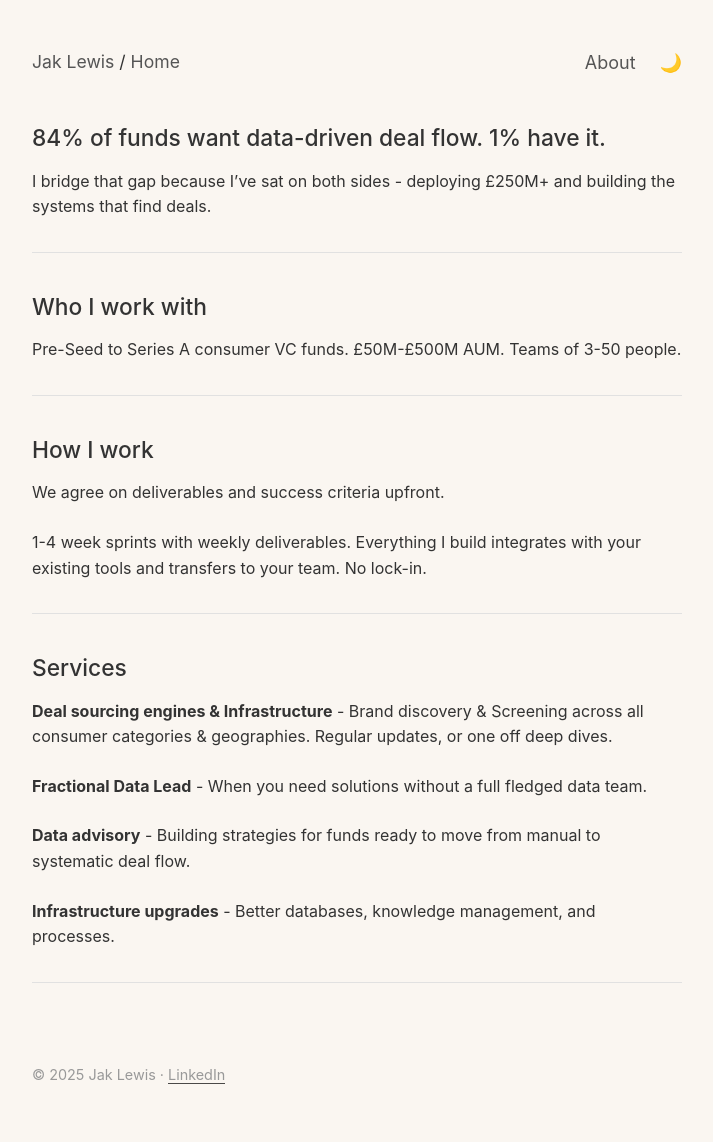
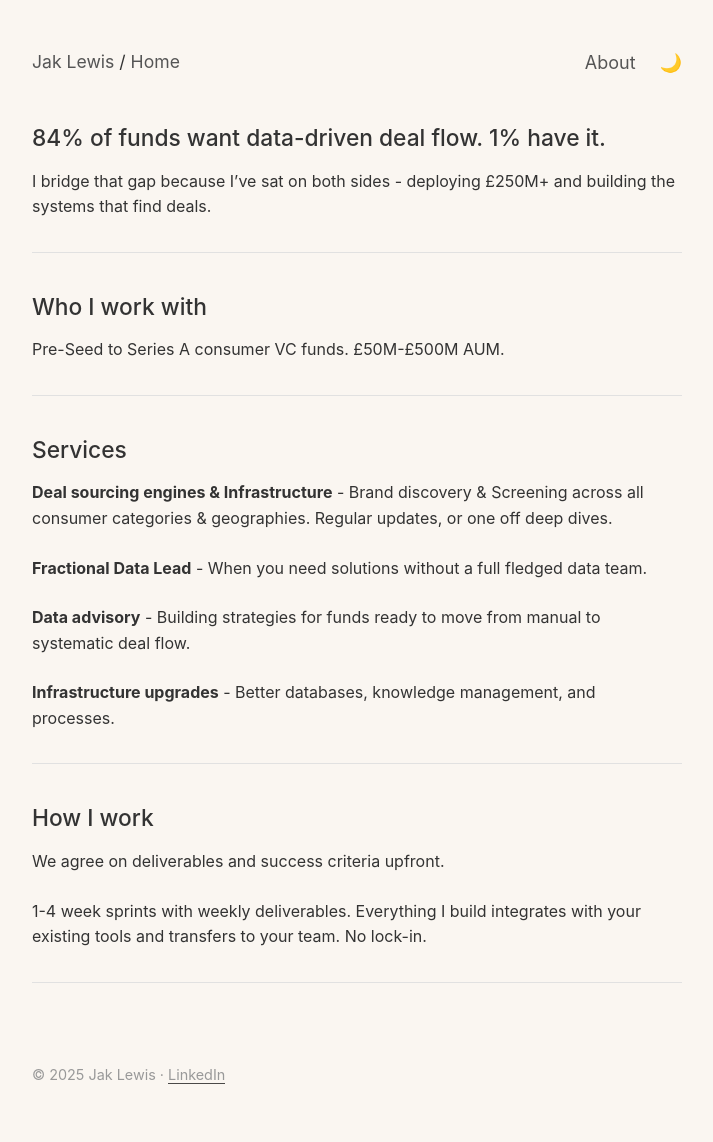
Before and after one commit to jakglewis/jaklewis.com, a Jekyll site: the page built from _pages/index.md, in a window 1280 px wide. Shown: the whole page, without its empty margins (283-996 px from the left). Built offline with Jekyll 4.4.1, drawn with Linux system fonts in a browser that asks for light colours; some of the changed lines change nothing that is shown.

Commit message:
vault backup: 2025-12-18 18:20:33

```diff
--- a/_pages/index.md
+++ b/_pages/index.md
@@ -10,14 +10,7 @@ I bridge that gap because I've sat on both sides - deploying £250M+ and buildin
 ***
 ## Who I work with
 
-Pre-Seed to Series A consumer VC funds. £50M-£500M AUM. Teams of 3-50 people.
-
-***
-## How I work
-
-We agree on deliverables and success criteria upfront.
-
-1-4 week sprints with weekly deliverables. Everything I build integrates with your existing tools and transfers to your team. No lock-in.
+Pre-Seed to Series A consumer VC funds. £50M-£500M AUM.
 
 ***
 ## Services
@@ -31,3 +24,10 @@ We agree on deliverables and success criteria upfront.
 **Infrastructure upgrades** - Better databases, knowledge management, and processes.
 
 ***
+## How I work
+
+We agree on deliverables and success criteria upfront.
+
+1-4 week sprints with weekly deliverables. Everything I build integrates with your existing tools and transfers to your team. No lock-in.
+
+***
```
